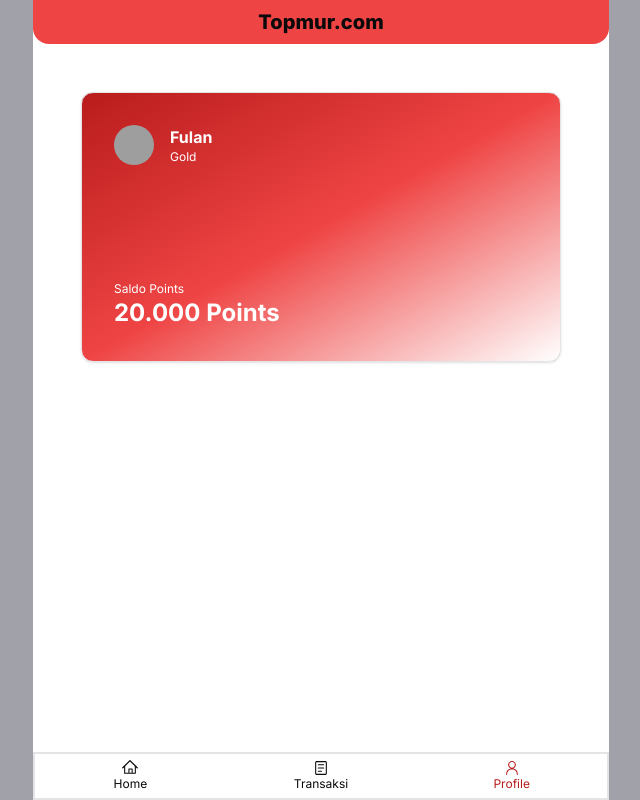
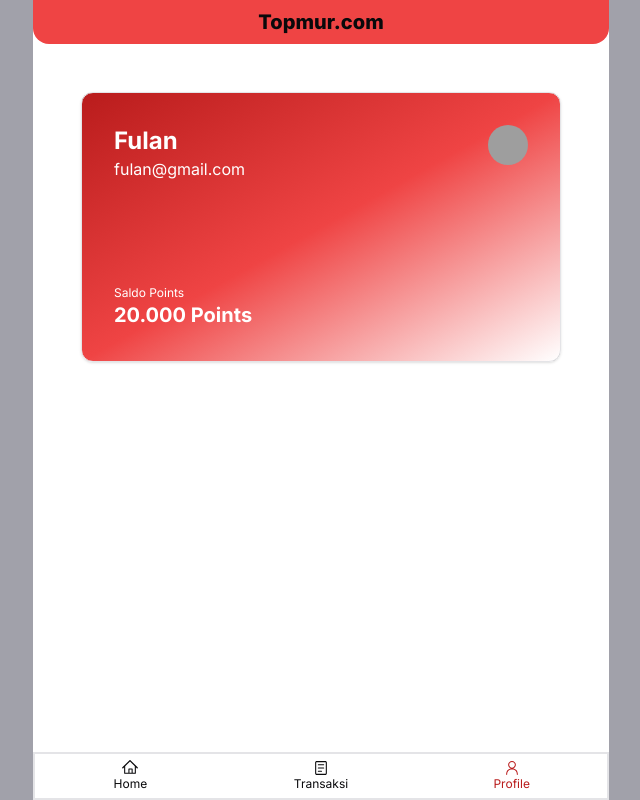
Before and after one commit to satriyoaji/mitra-panel-topup-v2, a Next.js app: page /profile in a window 1280 px wide. Shown: the whole page, without its empty margins (319-959 px from the left). Built offline with nearby package versions, Linux system fonts and the light colour scheme; grey boxes are pictures that could not be loaded.

Commit message:
feat(auth): add next-auth dependencies

```diff
--- a/package.json
+++ b/package.json
@@ -27,6 +27,7 @@
         "clsx": "^2.0.0",
         "date-fns": "^2.30.0",
         "next": "14.0.3",
+        "next-auth": "^4.24.5",
         "react": "^18",
         "react-day-picker": "^8.9.1",
         "react-dom": "^18",
--- a/src/app/games/[slug]/page.tsx
+++ b/src/app/games/[slug]/page.tsx
@@ -198,10 +198,12 @@
                             Transfer + 10.000 Point
                         </h4>
                         <h4 className="text-white text-xl font-bold">
-                            {priceMask(
-                                productSelected.discountPrice,
-                                undefined
-                            )}
+                            {productSelected.discountPrice
+                                ? priceMask(
+                                      productSelected.discountPrice,
+                                      undefined
+                                  )
+                                : priceMask(productSelected.price, undefined)}
                         </h4>
                     </div>
                     <div className="">
--- a/src/app/profile/page.tsx
+++ b/src/app/profile/page.tsx
@@ -10,7 +10,11 @@
                 className="w-full min-w-fit card-profile text-white"
             >
                 <CardContent className="flex p-8 flex-col justify-between h-full">
-                    <div className="flex flex-row">
+                    <div className="flex flex-row justify-between">
+                        <div>
+                            <h5 className="font-bold text-2xl">Fulan</h5>
+                            <h6 className="">fulan@gmail.com</h6>
+                        </div>
                         <Avatar>
                             <AvatarImage
                                 src="https://assets-prd.ignimgs.com/2022/07/19/fifa-23-button-02-1658265594101.jpg"
@@ -18,14 +22,10 @@
                             />
                             <AvatarFallback>Fulan</AvatarFallback>
                         </Avatar>
-                        <div className="ml-4">
-                            <h5 className="font-bold">Fulan</h5>
-                            <h6 className="text-xs">Gold</h6>
-                        </div>
                     </div>
                     <div>
                         <p className="text-xs">Saldo Points</p>
-                        <p className="text-2xl font-bold">20.000 Points</p>
+                        <p className="text-xl font-bold">20.000 Points</p>
                     </div>
                 </CardContent>
             </Card>
--- a/src/app/redeem-coupon/page.tsx
+++ b/src/app/redeem-coupon/page.tsx
@@ -13,10 +13,8 @@
         <div className="mx-6 mt-4">
             <h4 className="text-2xl font-semibold">Claim Coupon</h4>
             <p className="text-muted-foreground text-sm mt-2">
-                I personally don't see the need for a library for this. Looking
-                at http://caniuse.com/#feat=clipboard it's pretty widely
-                supported now, however you can still do things like checking to
-                see.
+                Kupon saldo point ini mempunyai tujuan untuk menggantikan nilai
+                transaksi yang statusnya “gagal” namun pembayarannya "berhasil".
             </p>
             <Separator className="my-6" />
             <div className="grid w-full items-center gap-4">
@@ -29,6 +27,7 @@
                     <Input
                         id="file"
                         type="file"
+                        accept="image/*"
                         placeholder="Pilih bukti transaksi"
                     />
                 </div>
--- a/src/app/transaksi/detail.tsx
+++ b/src/app/transaksi/detail.tsx
@@ -1,3 +1,4 @@
+import { priceMask } from "@/Helpers";
 import { Badge } from "@/components/ui/badge";
 import {
     DialogContent,
@@ -44,20 +45,22 @@
                     </p>
                     <p className="text-xl mt-2">{props.name}</p>
                     <p className="font-bold">{props.product}</p>
-                    <p className="text-sm mt-3">{props.price}</p>
+                    <p className="text-sm mt-3">
+                        {priceMask(props.price, undefined)}
+                    </p>
                 </div>
             </div>
             <div className="grid gap-3 pt-2 pb-4">
                 <div className="grid grid-cols-4 items-center gap-2">
+                    <p className="text-xs">Transaksi</p>
+                    <div className="col-span-3">
+                        <Badge variant="destructive">Failed</Badge>
+                    </div>
+                </div>
+                <div className="grid grid-cols-4 items-center gap-2">
                     <p className="text-xs">Pembayaran</p>
                     <div className="col-span-3">
                         <Badge variant="success">Success</Badge>
-                    </div>
-                </div>
-                <div className="grid grid-cols-4 items-center gap-2">
-                    <p className="text-xs">Transaksi</p>
-                    <div className="col-span-3">
-                        <Badge variant="destructive">Failed</Badge>
                     </div>
                 </div>
                 <div className="grid grid-cols-4 items-center gap-2">
```
Also changed, not shown: 1 other file (tests, documents, lock files or other folders).
